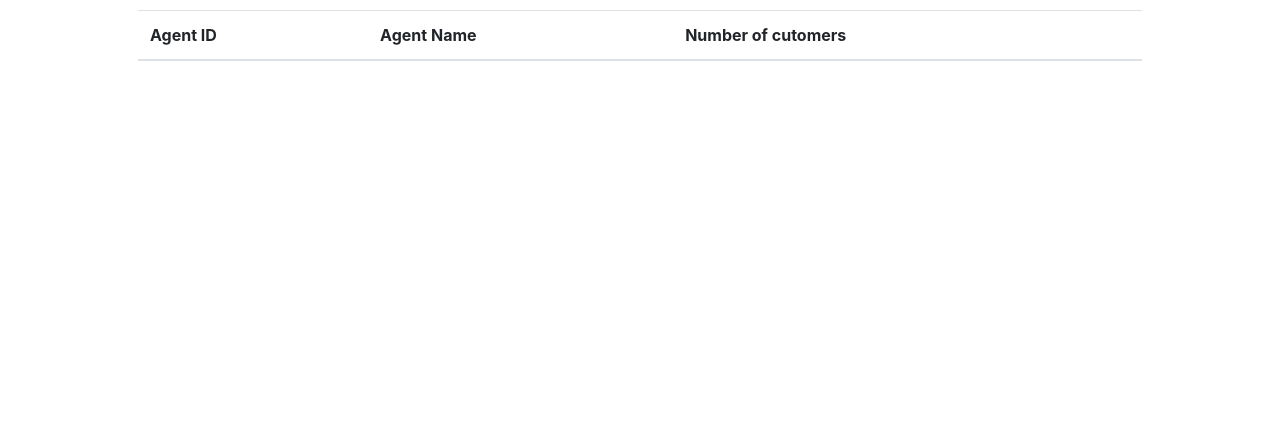
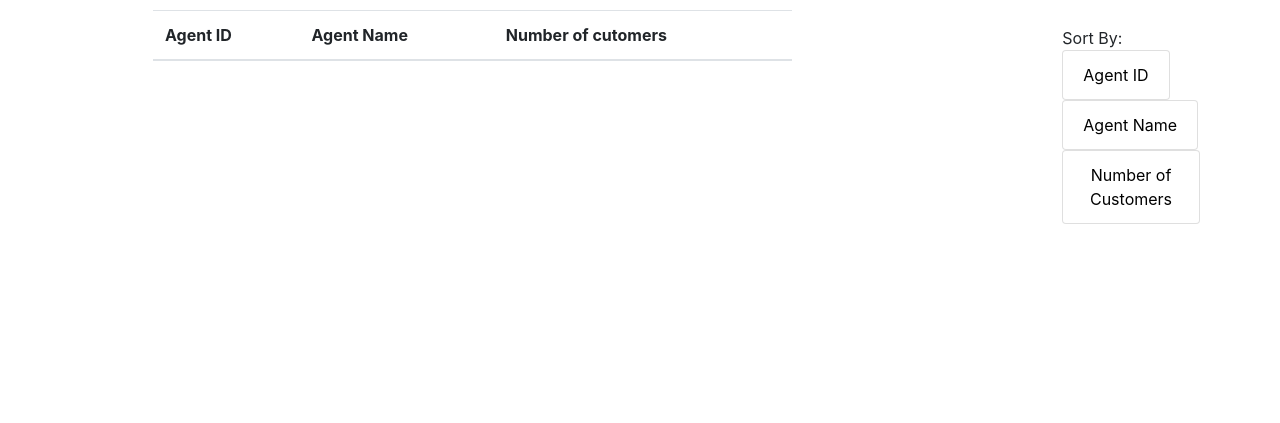
Before and after one commit to Project-Management-SCE/PM2022_TEAM_17, a Django app: page /admin_agentquery/ in a window 1280 px wide. Shown: the part 72-495 px from the top of the page. Run offline with Django 4.2, Linux system fonts and the light colour scheme; the visitor is signed in with stand-in values (Sample User, id 1); data comes from the database, SQL or seed files in the repository; lists and menus that the app fills with data are empty.

Commit message:
BSPM2022T17-27  BSPM2022T17-144 added sorting to the agents ranking according to id, name and number of customers

```diff
--- a/StockFlow/AgentSignUp/templates/AdminHomePage/admin_agentquery.html
+++ b/StockFlow/AgentSignUp/templates/AdminHomePage/admin_agentquery.html
@@ -1,13 +1,27 @@
 {% extends "base.html" %} {% block title %}Stocks Query{% endblock %} {% block content %}
 <style type="text/css">
-    .tableDiv {
+    .center {
         margin: auto;
         width: 80%;
         padding: 10px;
     }
+
+    #Sort {
+        background: none;
+        border: none;
+        padding: 0;
+        font: inherit;
+        cursor: pointer;
+    }
+
+    .list-group-item:hover {
+        background-color: rgb(208, 208, 208);
+    }
 </style>
 <section class="vh-100">
-    <div class=tableDiv>
+    <div class="center">
+        <div class="d-flex align-items-start mb-3">
+            <div class=col-8>
                 <table class="table">
                     <thead>
                         <tr>
@@ -18,16 +32,41 @@
                     </thead>
                     <tbody>
                         {%for agent, count in agents.items%}
-                <form method="post" action="#">
-                    {% csrf_token %}
                         <tr>
                             <td>{{agent.ID}}</td>
                             <td>{{agent.full_name}}</td>
                             <td>{{count}}</td>
                         </tr>
-                </form>
                         {%endfor%}
                     </tbody>
                 </table>
             </div>
+            <div class="col-2" style="margin-top:1rem; margin-left:15rem;">
+                Sort By:
+                <ul class="list-group list-group-light list-group-small">
+                    <form method="POST" action="/admin_agentquery/">
+                        {% csrf_token %}
+                        <input type="hidden" name="sortBy" value="ID">
+                        <button id="Sort" type="submit" class="list-group-item">
+                        <li class="list-group-item">Agent ID</li></button>
+                    </form>
+
+                    <form method="POST" action="/admin_agentquery/">
+                        {% csrf_token %}
+                        <input type="hidden" name="sortBy" value="Name">
+                        <button id="Sort" type="submit" class="list-group-item">
+                        <li class="list-group-item">Agent Name</li></button>
+                    </form>
+
+                    <form method="POST" action="/admin_agentquery/">
+                        {% csrf_token %}
+                        <input type="hidden" name="sortBy" value="Cust">
+                        <button id="Sort" type="submit" class="list-group-item">
+                        <li class="list-group-item">Number of Customers</li></button>
+                    </form>
+
+                </ul>
+            </div>
+        </div>
+    </div>
     {% endblock%}
--- a/StockFlow/AgentSignUp/views.py
+++ b/StockFlow/AgentSignUp/views.py
@@ -630,12 +630,11 @@ def StockQuery(request):
             else:
                 stocks.append((stock.stock,stock.amount))
                 tickers.append(stock.stock)
-    print(tickers)
-    print(stocks)
     return render(request, "AdminHomePage/admin_stockquery.html", {'stocks':stocks})
 
 @login_required
 def AgentQuery(request):
+    sort = request.POST.get("sortBy")
     agents = User.objects.all().filter(is_Agent=True,isConfirmedAgent=True)
     AgentCust = {}
     for agent in agents:
@@ -645,6 +644,10 @@ def AgentQuery(request):
         for agent in agents:
             if agent.ID == p.agentID:
                 AgentCust[agent] += 1
-    AgentCust = {cust : agent for cust, agent in sorted(AgentCust.items(), key= lambda p: p[1], reverse=True)}
-    print(AgentCust)
+    if sort == 'ID':
+        AgentCust = {cust : agent for cust, agent in sorted(AgentCust.items(), key= lambda p: p[0].ID, reverse=True)}
+    elif sort == 'Name':
+        AgentCust = {cust : agent for cust, agent in sorted(AgentCust.items(), key= lambda p: p[0].full_name)}
+    elif sort == 'Cust':
+        AgentCust = {cust : agent for cust, agent in sorted(AgentCust.items(), key= lambda p: p[1], reverse=True)}
     return render(request, "AdminHomePage/admin_agentquery.html", {'agents':AgentCust})
```
Lines whose indentation alone changed are shown as unchanged.
